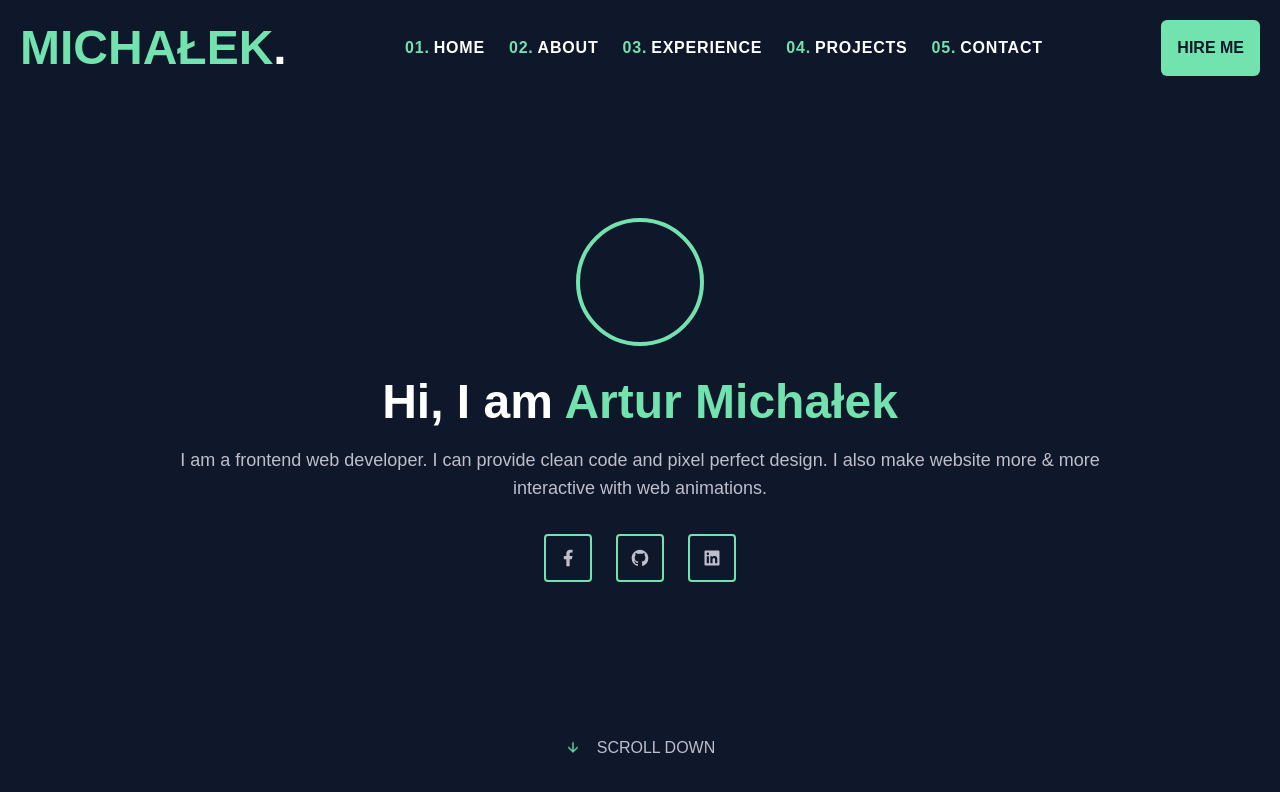
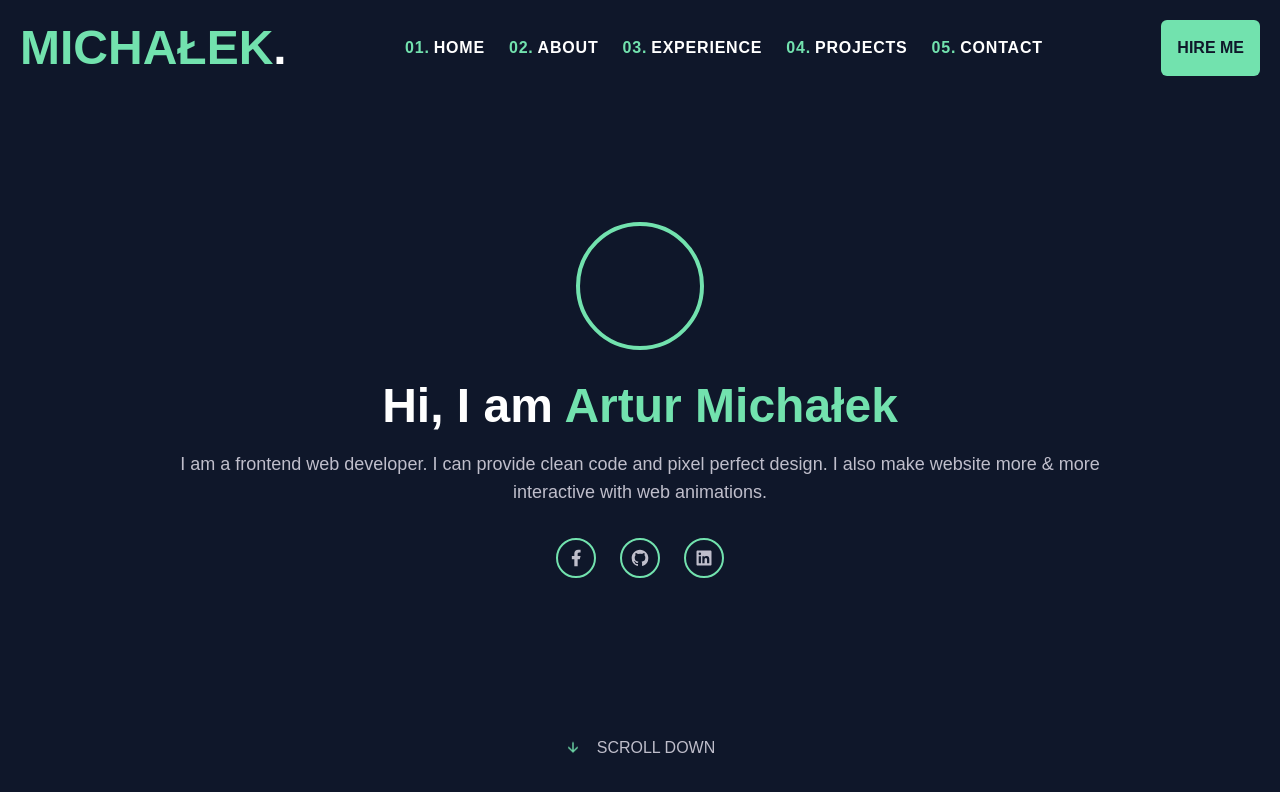
Before and after one commit to Sh4ke96/portfolio-project, a Next.js app: page / in a window 1280 px wide. Shown: the top 792 px of the page. Built offline with nearby package versions, Linux system fonts and the light colour scheme.

Commit message:
add hover effect for socials, add scrolldown z-index

```diff
--- a/components/Header/Header.tsx
+++ b/components/Header/Header.tsx
@@ -4,7 +4,7 @@ import Button from "../Button/Button";
 const Header: FC = () => {
   const [showMenu, setShowMenu] = useState(false);
   return (
-    <header className="fixed right-2/4 translate-x-2/4 container flex items-center justify-between mx-auto p-5">
+    <header className="fixed right-2/4 translate-x-2/4 container flex items-center justify-between mx-auto p-5 z-20">
       <a href="/">
         <h1 className="text-2xl sm:text-4xl lg:text-5xl text-green font-bold uppercase">
           Michałek<span className="text-white">.</span>
--- a/components/Sections/SectionHero.tsx
+++ b/components/Sections/SectionHero.tsx
@@ -4,7 +4,7 @@ import { RiArrowDownLine } from "react-icons/ri";
 
 const SectionHero: FC = () => {
   return (
-    <section className="container mx-auto flex flex-col items-center justify-center h-screen p-5">
+    <section className="container mx-auto flex flex-col items-center justify-center h-screen p-5 z-20">
       <div className="w-full min-h-full flex flex-col items-center justify-center md:w-3/4">
         <div className="border-4 rounded-full border-green w-32 h-32 mb-8"></div>
         <h1 className="text-white text-5xl font-bold mb-5 text-center">
--- a/components/Socials/Socials.tsx
+++ b/components/Socials/Socials.tsx
@@ -8,15 +8,24 @@ import {
 const Socials: FC = () => {
   return (
     <div className="flex gap-x-6">
-      <div className="p-3 text-gray border-2 border-green rounded text-xl">
+      <a
+        href="/"
+        className="p-2 text-gray border-2 border-green rounded-full text-xl hover:border-gray hover:text-green delay-100"
+      >
         <RiFacebookFill />
-      </div>
-      <div className="p-3 text-gray border-2 border-green rounded text-xl">
+      </a>
+      <a
+        href="https://github.com/Sh4ke96"
+        className="p-2 text-gray border-2 border-green rounded-full text-xl hover:border-gray hover:text-green delay-100"
+      >
         <RiGithubFill />
-      </div>
-      <div className="p-3 text-gray border-2 border-green rounded text-xl">
+      </a>
+      <a
+        href="https://www.linkedin.com/in/artur-micha%C5%82ek-69863918b/"
+        className="p-2 text-gray border-2 border-green rounded-full text-xl hover:border-gray hover:text-green delay-100"
+      >
         <RiLinkedinBoxFill />
-      </div>
+      </a>
     </div>
   );
 };
```
